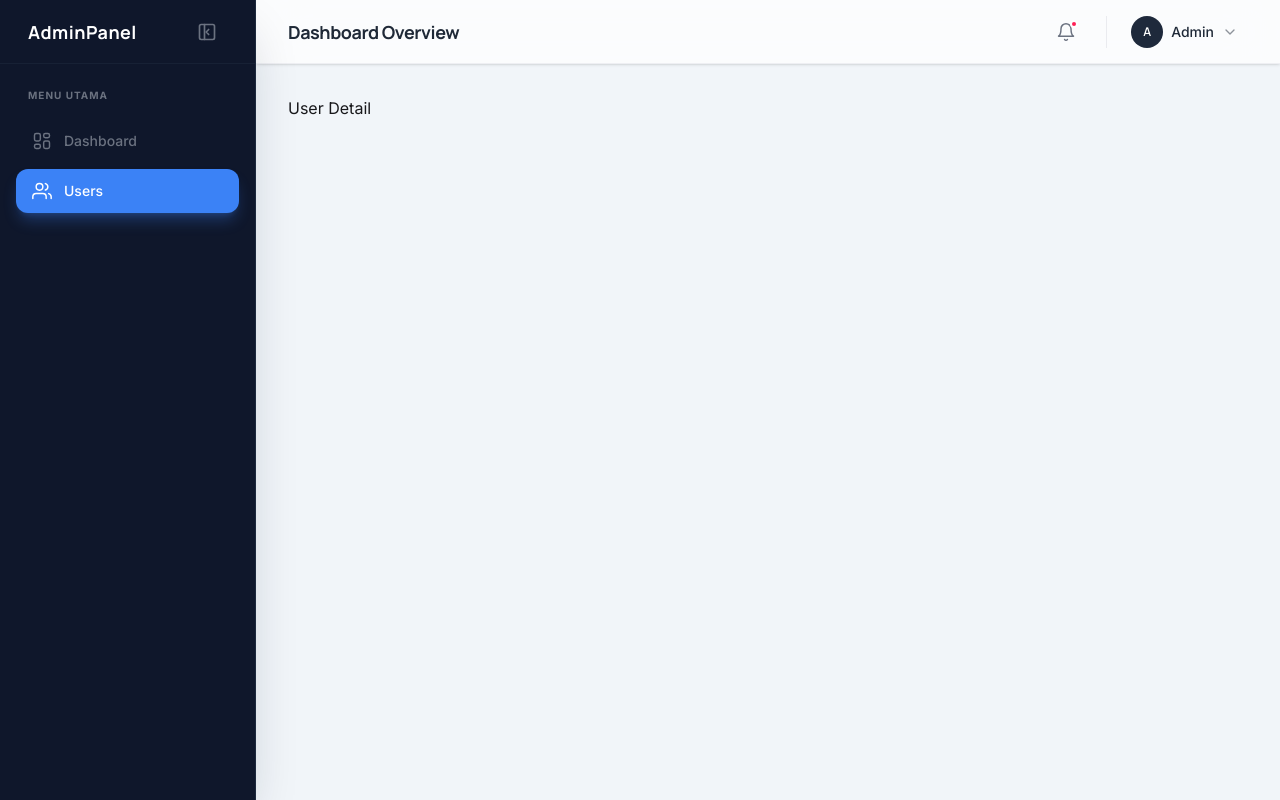
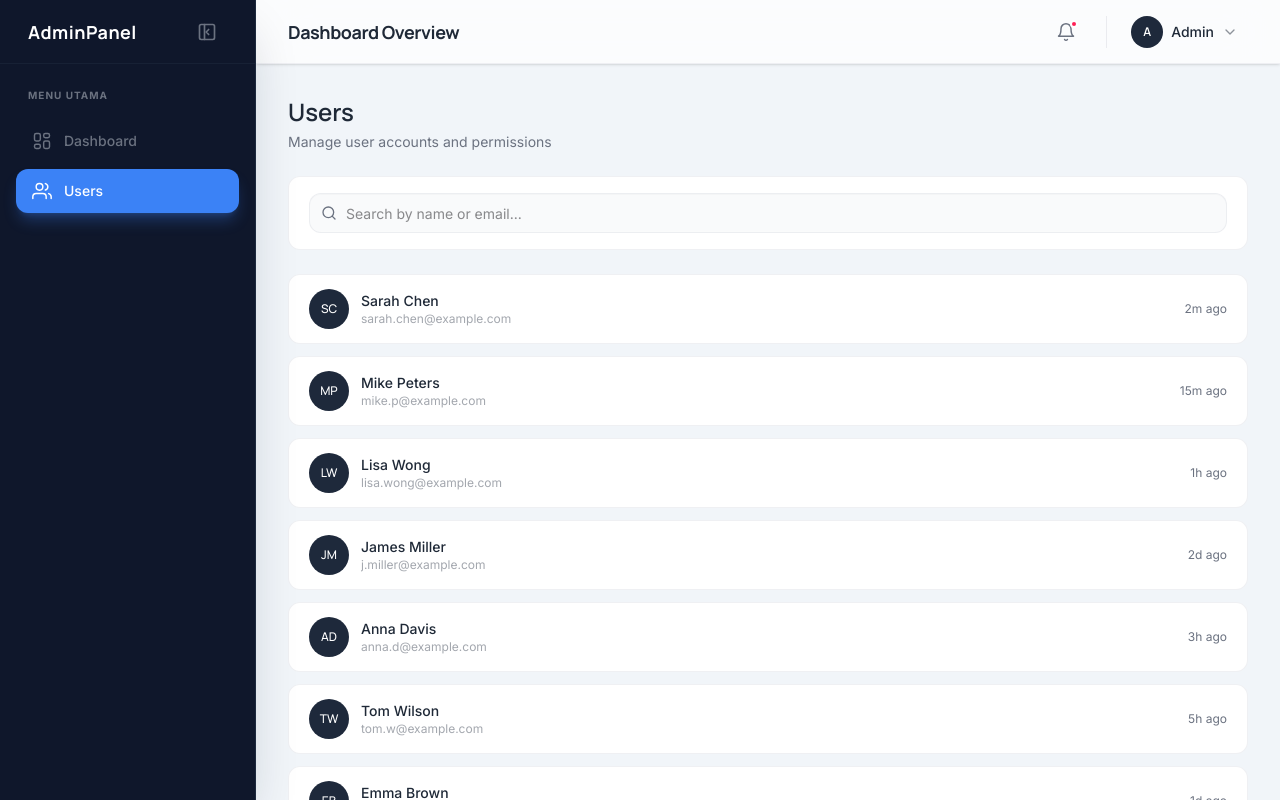
Before and after one commit to Wastwo/admin-dashboard, a Vue app: page /admin/users in a window 1280 px wide. Built offline with nearby package versions, Linux system fonts and the light colour scheme.

Commit message:
feat: add user list with search

```diff
--- a/src/views/UserListView.vue
+++ b/src/views/UserListView.vue
@@ -1,5 +1,87 @@
-<script setup></script>
+<script setup>
+import { ref, computed } from 'vue';
+import UserCard from '../components/ui/UserCard.vue';
+
+const searchQuery = ref('');
+
+const users = ref([
+    { id: 1, name: 'Sarah Chen', email: 'sarah.chen@example.com', lastActive: '2m ago', avatar: 'SC' },
+    { id: 2, name: 'Mike Peters', email: 'mike.p@example.com', lastActive: '15m ago', avatar: 'MP' },
+    { id: 3, name: 'Lisa Wong', email: 'lisa.wong@example.com', lastActive: '1h ago', avatar: 'LW' },
+    { id: 4, name: 'James Miller', email: 'j.miller@example.com', lastActive: '2d ago', avatar: 'JM' },
+    { id: 5, name: 'Anna Davis', email: 'anna.d@example.com', lastActive: '3h ago', avatar: 'AD' },
+    { id: 6, name: 'Tom Wilson', email: 'tom.w@example.com', lastActive: '5h ago', avatar: 'TW' },
+    { id: 7, name: 'Emma Brown', email: 'emma.b@example.com', lastActive: '1d ago', avatar: 'EB' },
+    { id: 8, name: 'David Clark', email: 'd.clark@example.com', lastActive: '5d ago', avatar: 'DC' },
+    { id: 9, name: 'Rachel Green', email: 'rachel.g@example.com', lastActive: '30m ago', avatar: 'RG' },
+    { id: 10, name: 'Chris Evans', email: 'chris.e@example.com', lastActive: '2h ago', avatar: 'CE' },
+]);
+
+const filteredUsers = computed(() => {
+    let result = users.value;
+
+    if (searchQuery.value) {
+        const query = searchQuery.value.toLowerCase();
+        result = result.filter(user => user.name.toLowerCase().includes(query) || user.email.toLowerCase().includes(query));
+    }
+    return result;
+});
+</script>
 
 <template>
-    <div>User Detail</div>
+    <div class="space-y-6">
+        <div class="flex flex-col justify-center items-start gap-1">
+            <h1 class="text-2xl font-display font-semibold text-text-primary">Users</h1>
+            <p class="text-sm font-sans text-text-secondary">Manage user accounts and permissions</p>
+        </div>
+
+        <div class="flex items-center rounded-xl border border-gray-200/60 bg-base-100 px-5 py-4">
+            <div class="relative flex-1">
+                <svg
+                    class="pointer-events-none z-10 absolute left-3 top-1/2 -translate-y-1/2 text-text-secondary"
+                    xmlns="http://www.w3.org/2000/svg"
+                    width="16"
+                    height="16"
+                    viewBox="0 0 24 24"
+                    fill="none"
+                    stroke="currentColor"
+                    stroke-width="2"
+                    stroke-linecap="round"
+                    stroke-linejoin="round"
+                >
+                    <circle cx="11" cy="11" r="8" />
+                    <path d="m21 21-4.3-4.3" />
+                </svg>
+                <input
+                    v-model="searchQuery"
+                    type="text"
+                    placeholder="Search by name or email..."
+                    class="input input-md w-full rounded-xl border-gray-200/60 bg-gray-50 pl-9 text-sm font-sans outline-none"
+                />
+            </div>
+        </div>
+
+        <div v-if="filteredUsers.length > 0" class="space-y-3">
+            <UserCard v-for="user in filteredUsers" :key="user.id" :user="user" class="rounded-xl border border-gray-200/60" />
+        </div>
+
+        <div v-else class="flex flex-col gap-3 items-center justify-center bg-base-100 p-12 rounded-xl border border-gray-200/60">
+            <svg
+                class="text-text-secondary/40 w-8 h-8"
+                xmlns="http://www.w3.org/2000/svg"
+                viewBox="0 0 24 24"
+                fill="none"
+                stroke="currentColor"
+                stroke-width="1.5"
+                stroke-linecap="round"
+                stroke-linejoin="round"
+            >
+                <path d="M16 21v-2a4 4 0 0 0-4-4H6a4 4 0 0 0-4 4v2" />
+                <circle cx="9" cy="7" r="4" />
+                <path d="M22 21v-2a4 4 0 0 0-3-3.87" />
+                <path d="M16 3.13a4 4 0 0 1 0 7.75" />
+            </svg>
+            <p class="text-sm font-sans text-text-secondary">No users found.</p>
+        </div>
+    </div>
 </template>
```
